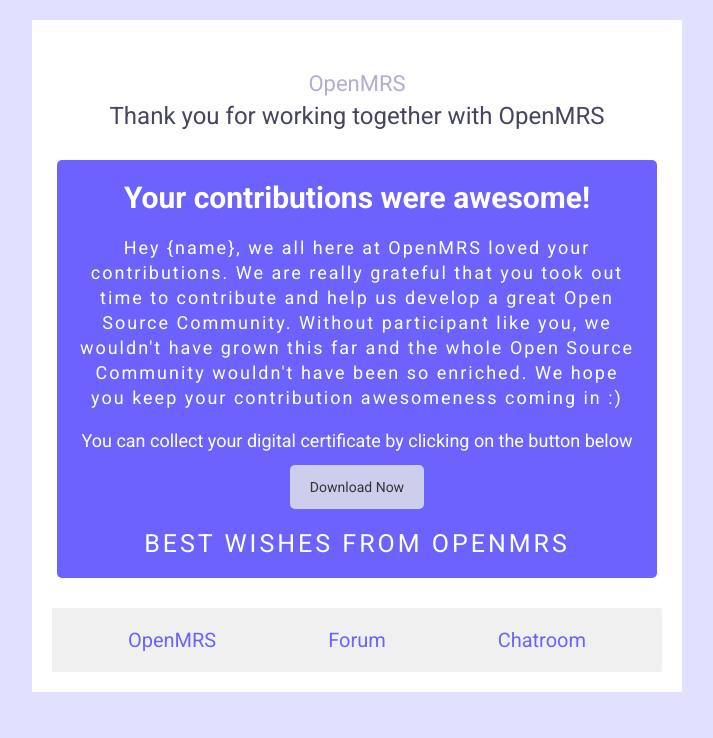
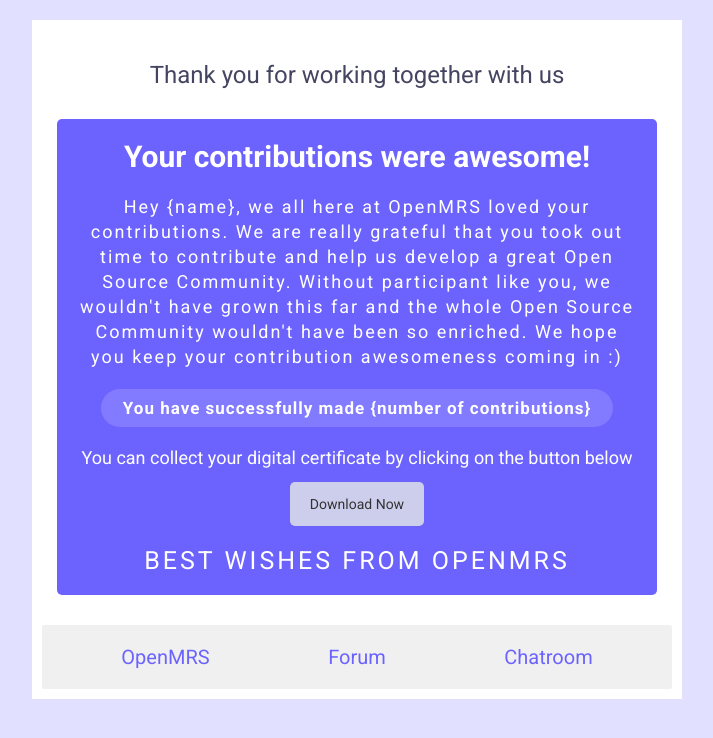
Before and after one commit to AnonProductions/GCI-Thank-You-Mail-OpenMRS, a plain HTML site: page index.html in a window 1280 px wide. Shown: the whole page, without its empty margins (283-996 px from the left). Drawn offline with Linux system fonts and the light colour scheme.

Commit message:
Add files via upload

```diff
--- a/css/style.css
+++ b/css/style.css
@@ -15,7 +15,7 @@ body {
     font-family: 'Roboto', sans-serif;
     max-width: 65rem;
     margin: 2rem auto;
-    padding: 2rem;
+    padding: 1rem;
 }
 
 .header {
@@ -31,11 +31,11 @@ body {
     width: 100%;
 }
 
-.brand-title {
+/* .brand-title {
     color: #b1aed4;
     font-size: 2.2rem;
     margin-bottom: .6rem;
-}
+} */
 
 .subject {
     color: #454562;
@@ -65,6 +65,17 @@ main {
     margin-bottom: 2rem;
 }
 
+.main__text--contributions {
+    font-size: 1.7rem;
+    letter-spacing: .1rem;
+    font-weight: bold;
+    margin-bottom: 2rem;
+    background: rgba(255, 255, 255, 0.15);
+    border-radius: 4rem;
+    display: inline-block;
+    padding: .9rem 2.2rem;
+}
+
 .main__text--certificate {
     font-size: 1.8rem;
     margin-bottom: 1.4rem;
@@ -79,6 +90,12 @@ main {
     font-size: 1.4rem;
     border-radius: 5px;
     margin-bottom: 2rem;
+    transition: all .3s ease;
+}
+
+.btn:hover,
+.btn:active {
+    box-shadow: 2px 4px 8px rgba(0, 0, 0, 0.15);;
 }
 
 .main__text--regards {
--- a/index.html
+++ b/index.html
@@ -15,8 +15,8 @@
         <div class="brand-logo">
             <img src="assets/img/logo.jpg" alt="" class="logo">
         </div>
-        <div class="brand-title">OpenMRS</div>
-        <div class="subject">Thank you for working together with OpenMRS</div>
+        <!-- <div class="brand-title">OpenMRS</div> -->
+        <div class="subject">Thank you for working together with us</div>
     </header>
 
     <main>
@@ -24,6 +24,7 @@
             <div class="main__text--heading">Your contributions were awesome!</div>
             <div class="main__text--paragraph">Hey {name}, we all here at OpenMRS loved your contributions. We are really grateful that you took out time to contribute and help us develop a great Open Source Community. Without participant like you, we wouldn't have grown this far and the whole Open Source Community wouldn't have been so enriched. We hope you keep your contribution awesomeness coming in :)
             </div>
+            <div class="main__text--contributions">You have successfully made {number of contributions}</div>
             <div class="main__text--certificate">You can collect your digital certificate by clicking on the button below</div>
             <a href="#" class="btn">Download Now</a>
             <div class="main__text--regards">Best Wishes from OpenMRS</div>
```
